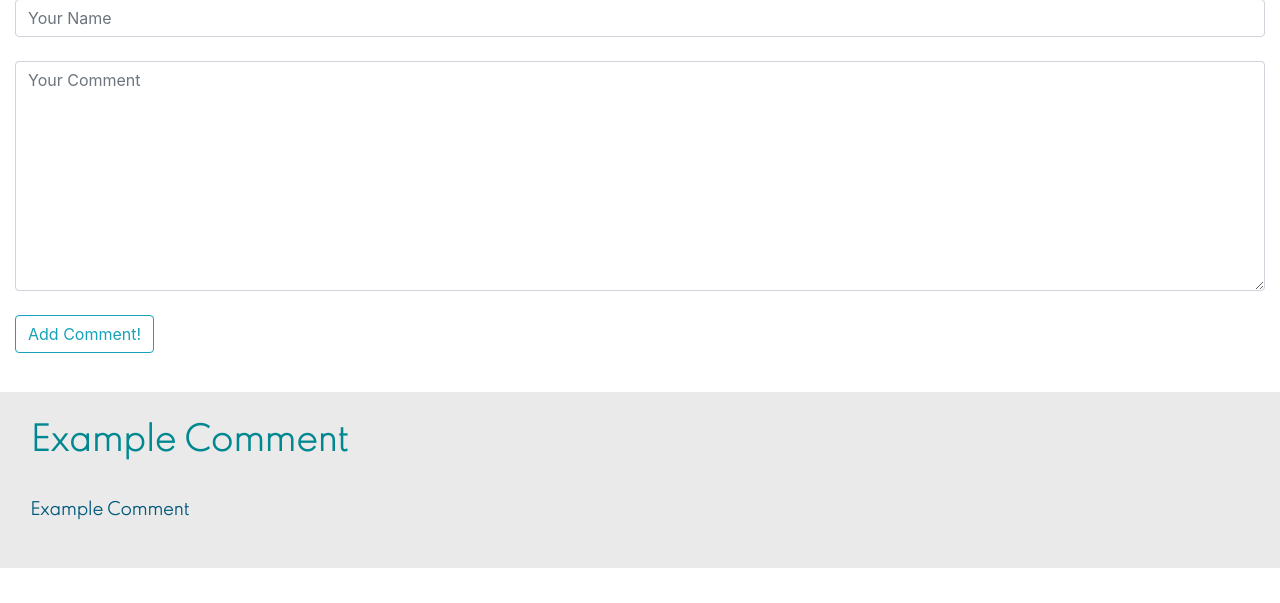
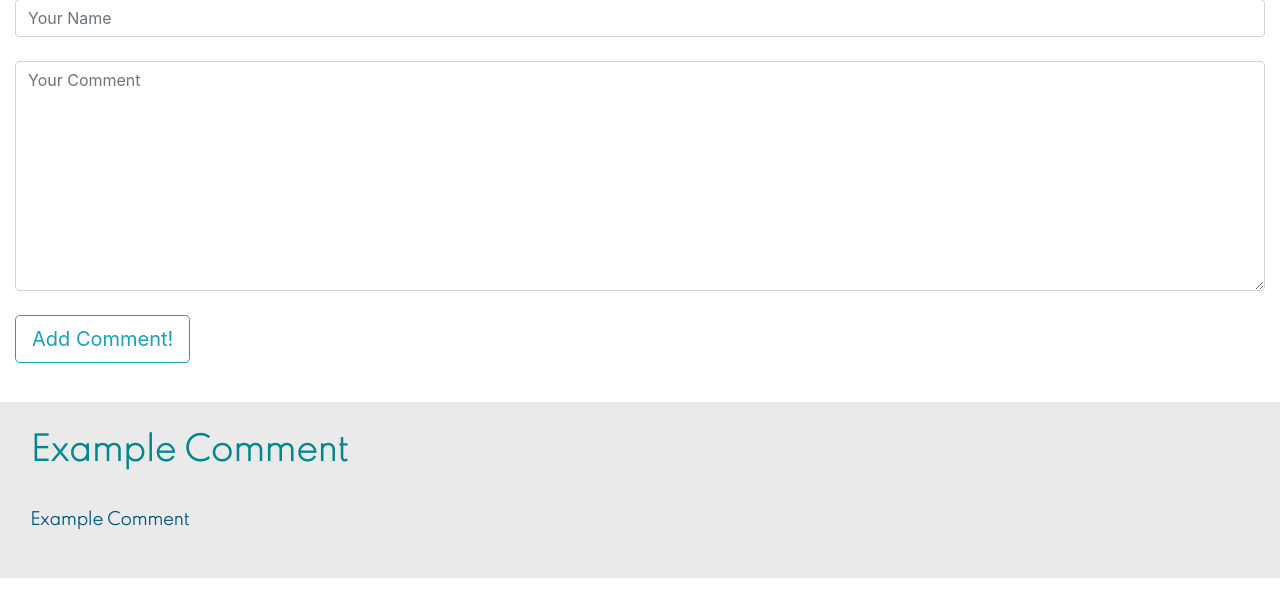
Before and after one commit to itsmeyay-coder/Portfolio, a Flask app: page / in a window 1280 px wide. Shown: the part 2680-3283 px from the top of the page. Run offline with Flask 2, Linux system fonts and the light colour scheme; data comes from the database, SQL or seed files in the repository; both versions use the stored data as it was after the commit; some libraries are stand-ins or nearby versions; some web fonts are replaced.

Commit message:
Try Something, doesn't Work

```diff
--- a/templates/Index.html
+++ b/templates/Index.html
@@ -52,7 +52,7 @@
         <br>
         <textarea name="comment" rows="9" cols="70" class="form-control" placeholder="Your Comment"></textarea>
         <br>
-        <button type="button" class="btn btn-outline-info">Add Comment!</button>
+        <button type="submit" class="btn btn-outline-info btn-lg">Add Comment!</button>
 </form>
 </div>
 <br>
```
Also changed, not shown: comments.db.
